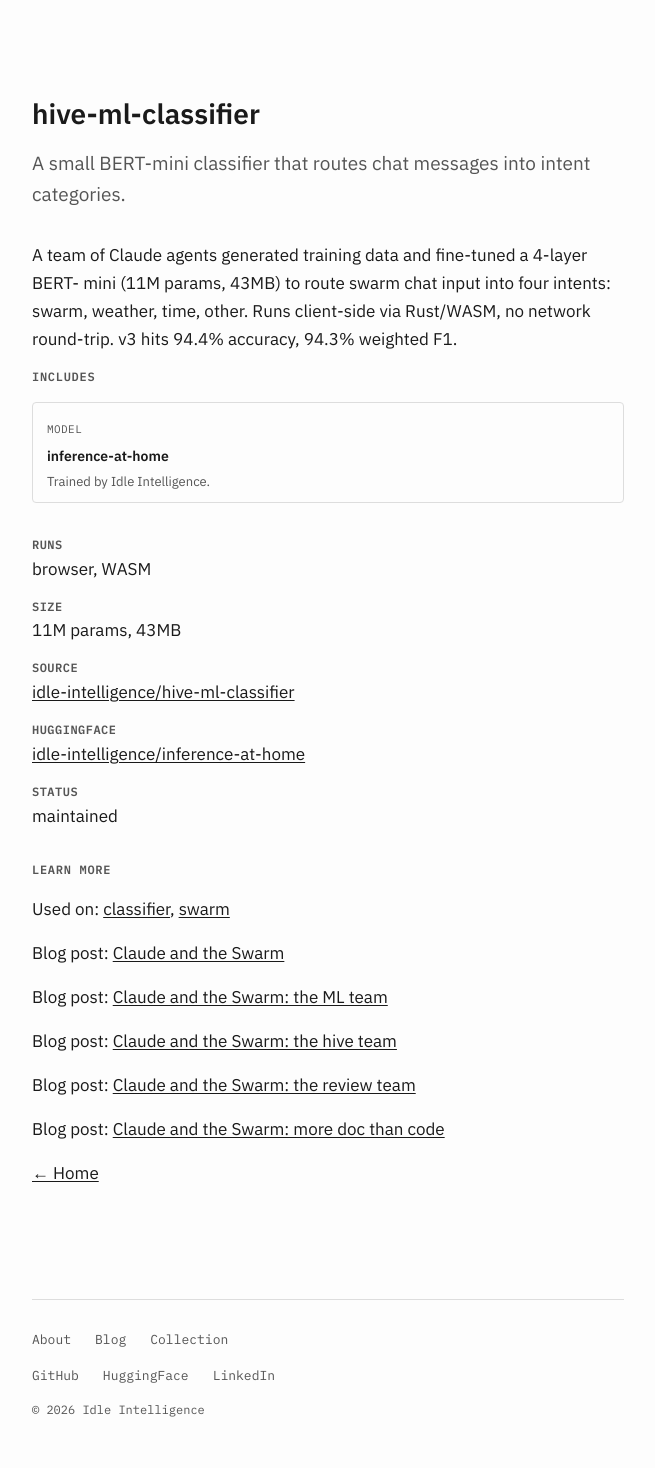
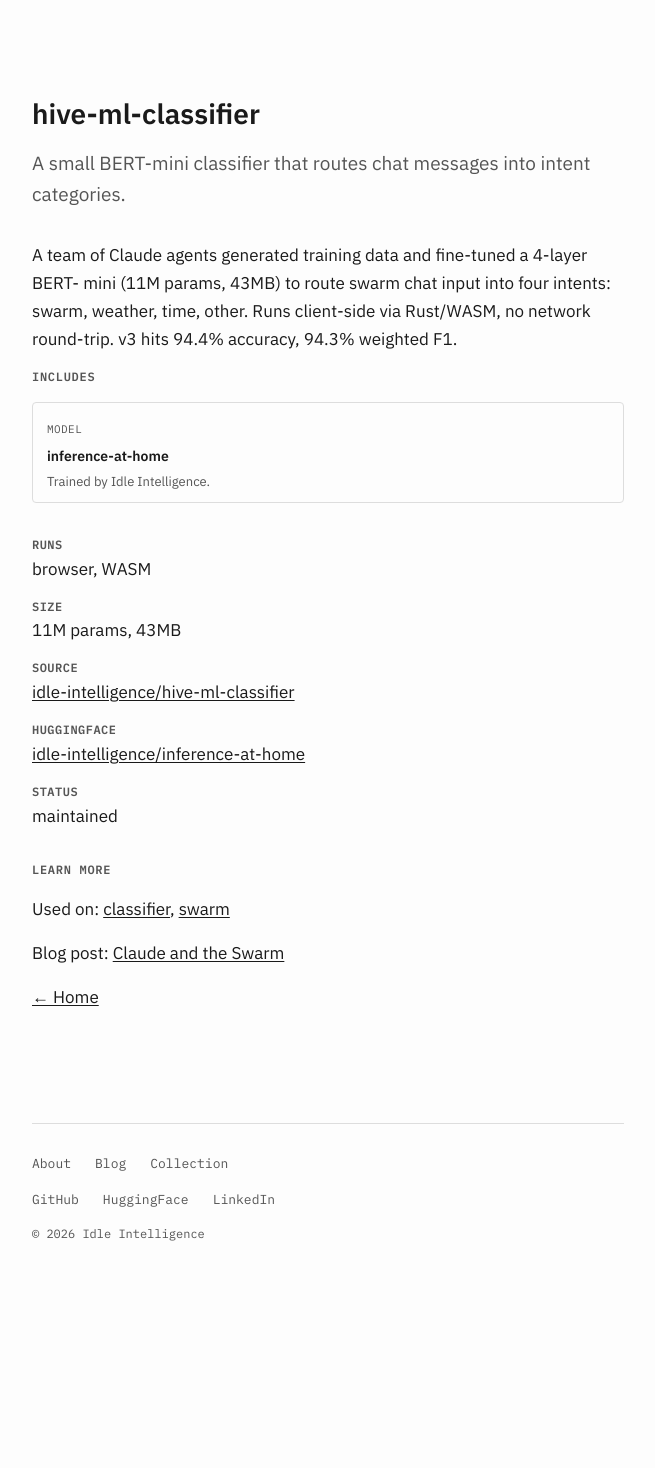
Before and after one commit to idle-intelligence/site, a Jekyll site: the page built from _collection/hive-ml-classifier.md, in a window 1280 px wide. Shown: the whole page, without its empty margins (312-967 px from the left). Built offline with Jekyll 4.4.1, drawn with Linux system fonts in a browser that asks for light colours; after the commit the page ends 1292 px from its top, so only the background shows below that.

Commit message:
hive-ml-classifier: keep only the main Swarm post

```diff
--- a/_collection/hive-ml-classifier.md
+++ b/_collection/hive-ml-classifier.md
@@ -19,14 +19,6 @@ used_on:
 posts:
   - title: "Claude and the Swarm"
     url: "https://trucs.ai/blog/claude-and-the-swarm"
-  - title: "Claude and the Swarm: the ML team"
-    url: "https://trucs.ai/blog/claude-and-the-swarm-1-ml-team"
-  - title: "Claude and the Swarm: the hive team"
-    url: "https://trucs.ai/blog/claude-and-the-swarm-2-hive-team"
-  - title: "Claude and the Swarm: the review team"
-    url: "https://trucs.ai/blog/claude-and-the-swarm-3-review-team"
-  - title: "Claude and the Swarm: more doc than code"
-    url: "https://trucs.ai/blog/claude-and-the-swarm-4-more-docs-than-code"
 what_is: A small BERT-mini classifier that routes chat messages into intent categories.
 runs: browser, WASM
 model_size: 11M params, 43MB
```
